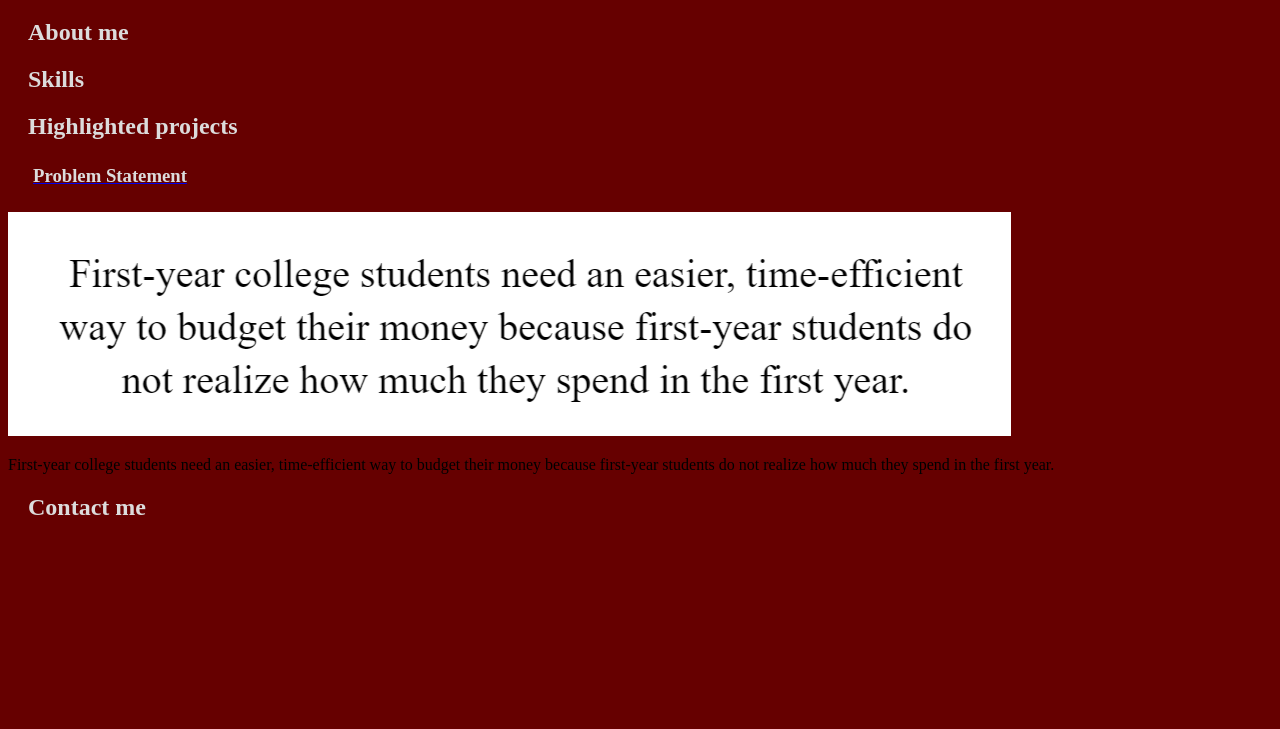
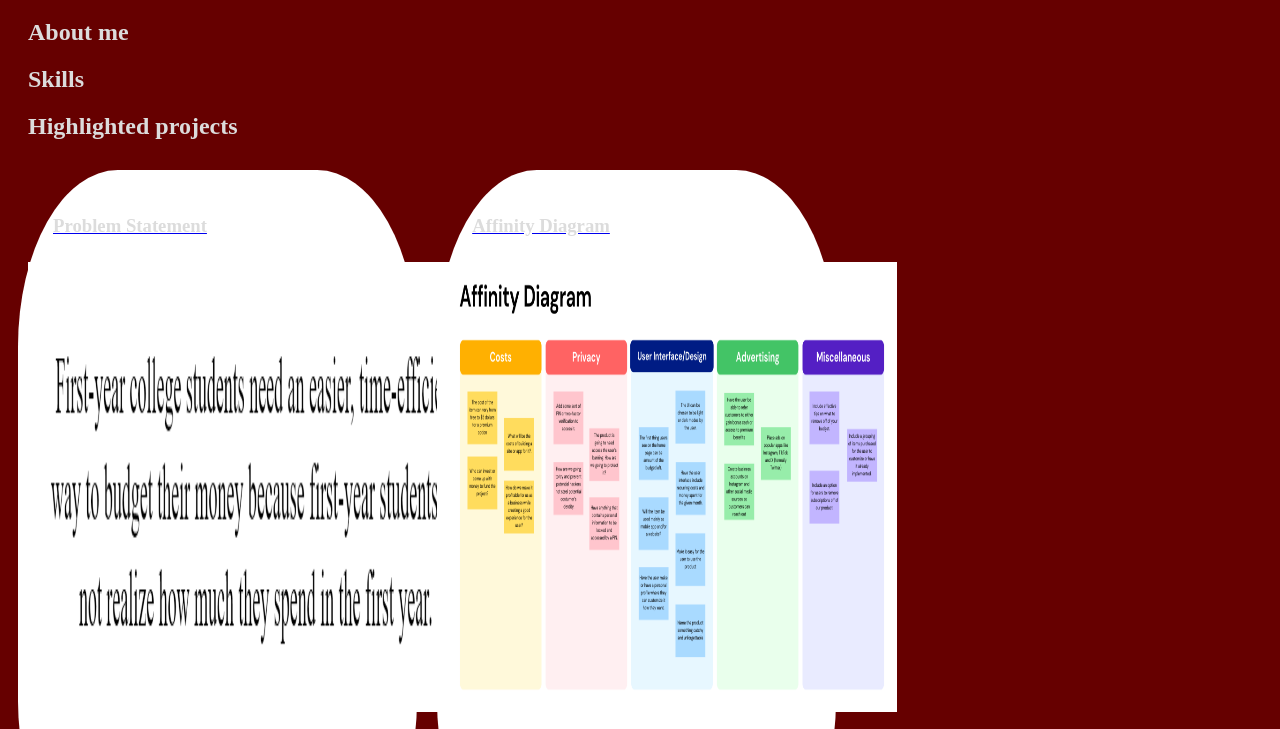
Before and after one commit to jadentdoan/jadentdoan, a plain HTML site: page index.html in a window 1280 px wide. Shown: the part 61-790 px from the top of the page. Drawn offline with Linux system fonts and the light colour scheme.

Commit message:
Add affinity diagram and according code

```diff
--- a/index.html
+++ b/index.html
@@ -21,10 +21,20 @@
                     <h3>Problem Statement</h3>
                 </a>
                 <a href="files/Problem-Statement.pdf">
-                    <img src="images/Problem-Statement.png">
+                    <img src="images/Problem-Statement.png" width="450" height="450">
                 </a>
                 <p>First-year college students need an easier, time-efficient way to budget their money because first-year students do not realize how much they spend in the first year.</p>
             </section>
+            <!--Affinity Diagram Assignment -->
+            <section class="project">
+                <a href="files/Affinity.pdf">
+                    <h3>Affinity Diagram</h3>
+                </a>
+                <a href="files/Affinity.pdf">
+                 <img src="images/Affinity.png" width="450" height="450">
+             </a>
+                <p>Affinity diagram with 5 catagories and 21 ideas about an application on budgetting. They catagories include ideas relating on how to create a successful and easy program for anyone to use. The ideas can range for how much something will be to how can we make it better for the user.</p>
+             </section>
         </div>
 
         <h2>Contact me</h2>
--- a/styles.css
+++ b/styles.css
@@ -14,3 +14,15 @@ h3{
     color:gainsboro;
     margin: 25px;
 }
+
+.projects {
+    display:flex;
+    flex-wrap:wrap;
+}
+.project   {
+width: 30%;
+margin: 10px;
+padding: 20px 10px;
+background: white;
+border-radius: 25%;
+}
```
Also changed, not shown: images/Affinity.png (added), 1 other file.
